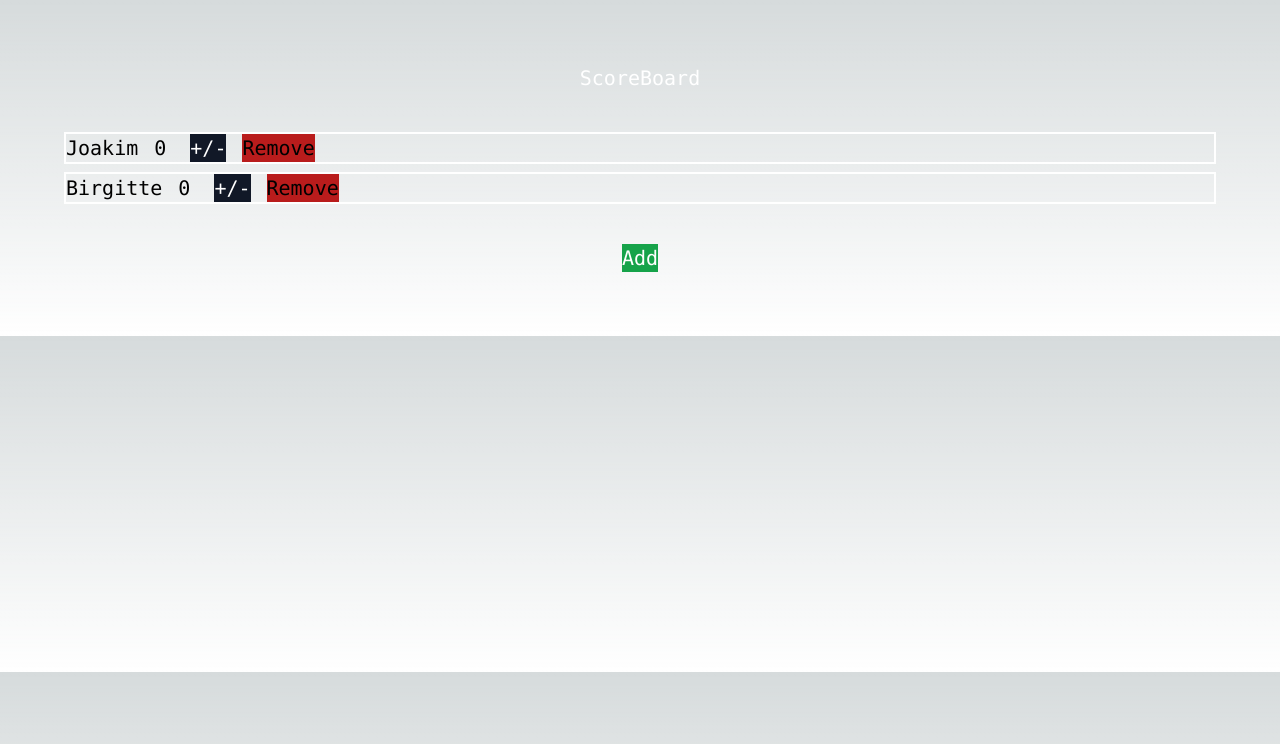
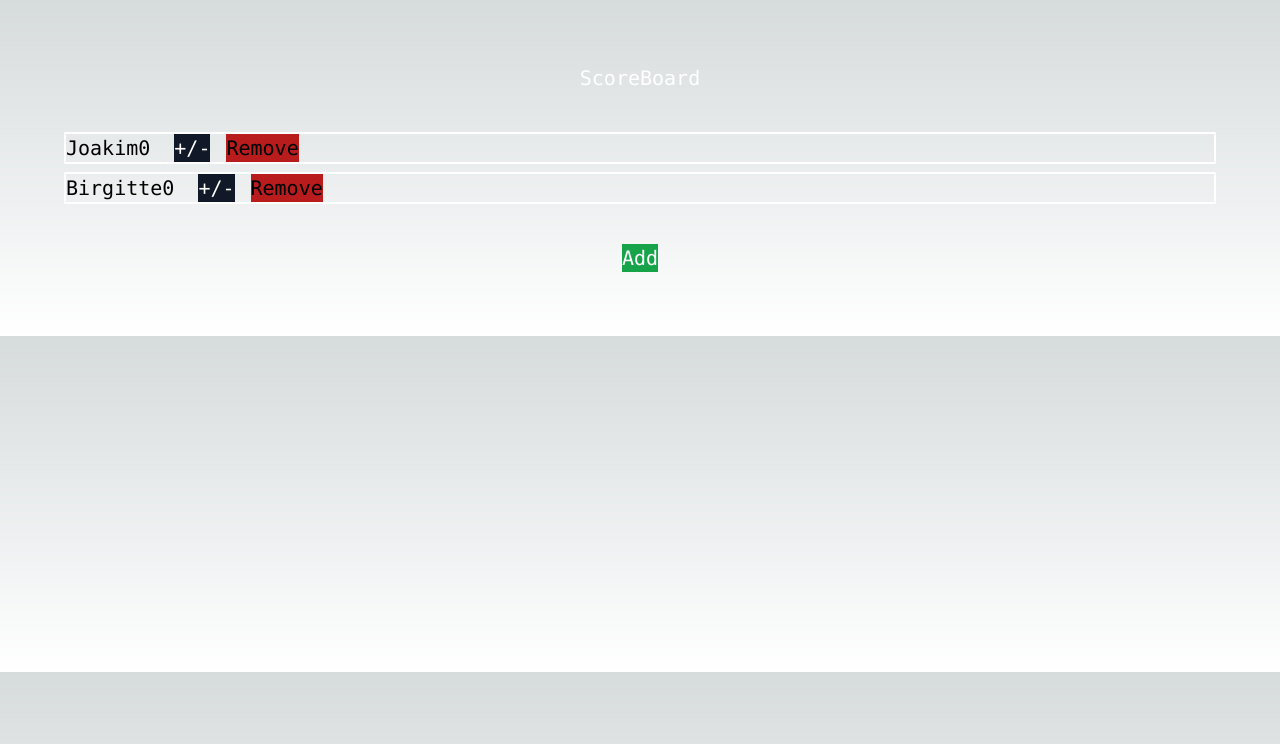
Before and after one commit to MikAoJk/scoreboard, a Next.js app: page / in a window 1280 px wide. Shown: the top 744 px of the page. Built offline with nearby package versions, Linux system fonts and the light colour scheme.

Commit message:
Update Player.tsx

```diff
--- a/src/components/Player.tsx
+++ b/src/components/Player.tsx
@@ -24,9 +24,9 @@ const Player = (playerProps: PlayerProps) => {
     return (
         <ul className="mt-2 flex justify-start border-solid border-2 border-white">
             <li>{playerProps.playerData.name}</li>
-            <li className="ml-4">{playerScore}</li>
-            <li className="ml-4"><ChangePlayerScore onChangePlayerScore={addPlayerScoreHandler}/></li>
-            <li className="ml-4">
+            <li className="mr-4">{playerScore}</li>
+            <li className="mr-4"><ChangePlayerScore onChangePlayerScore={addPlayerScoreHandler}/></li>
+            <li className="mr-4">
                 <button onClick={onSaveRemovePlayerHandler} type="button" className="bg-red-700">Remove
                 </button>
             </li>
```
